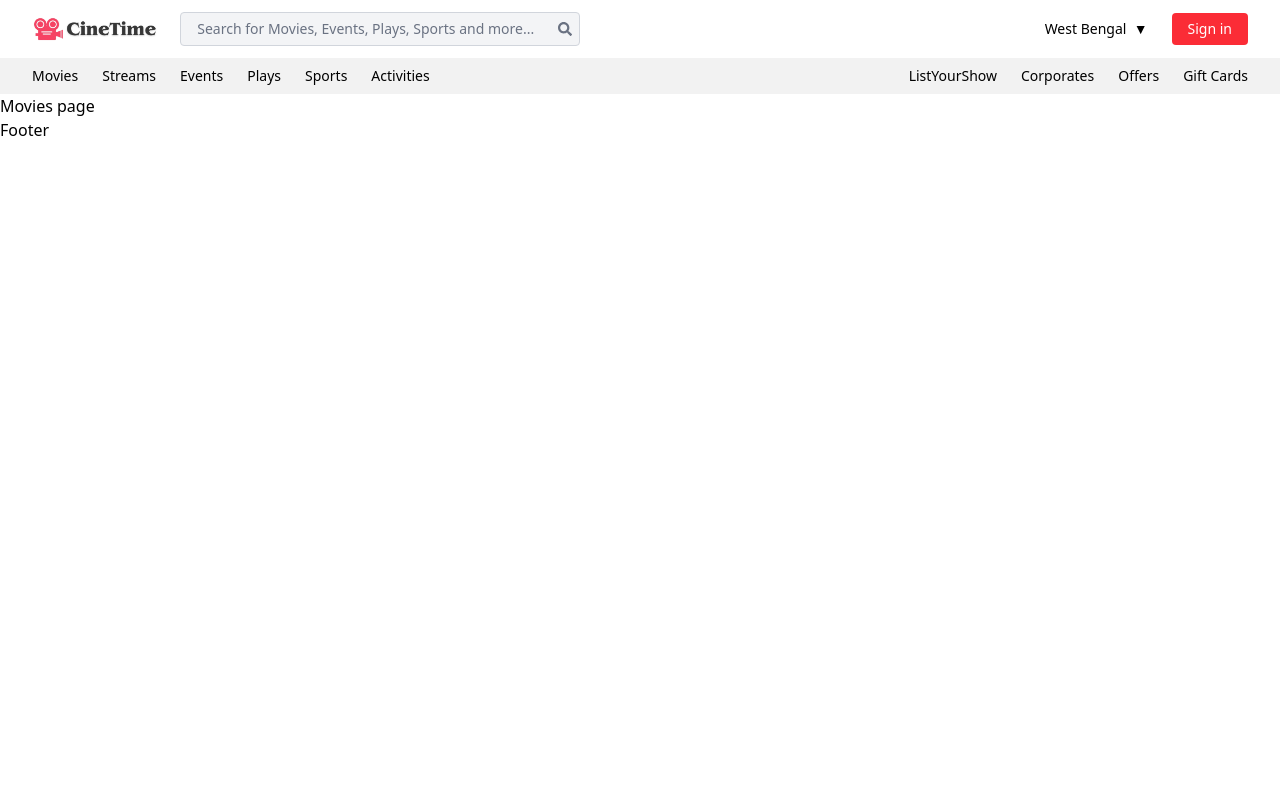
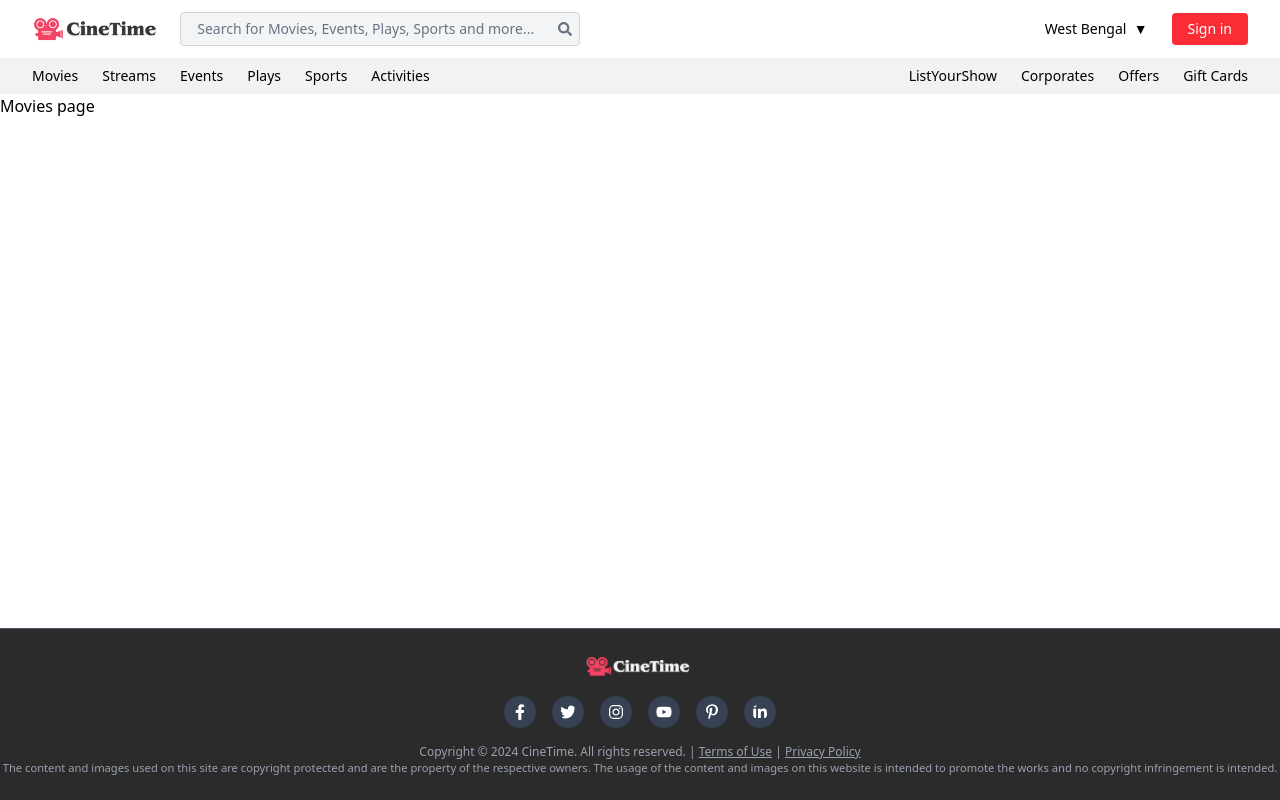
Before and after one commit to Anubhav-S04/CineTime-movie-booking-system, a React (Vite) app in the folder frontend/: page /movies in a window 1280 px wide. Built offline with nearby package versions, Linux system fonts and the light colour scheme.

Commit message:
footer built

```diff
--- a/frontend/src/App.jsx
+++ b/frontend/src/App.jsx
@@ -6,15 +6,17 @@ function App() {
   return (
     <>
       <div className="flex flex-col min-h-screen">
+        <Header />
         <main className="flex-grow">
-          <Header />
+
           <Routes>
             <Route path="/" element={<h1>Home page</h1>} />
             <Route path="/profile/:id" element={<h1>Profile page</h1>} />
             <Route path="/movies" element={<h1>Movies page</h1>} />
           </Routes>
-          <Footer />
+
         </main>
+        <Footer />
       </div>
     </>
   )
--- a/frontend/src/components/shared/Footer.jsx
+++ b/frontend/src/components/shared/Footer.jsx
@@ -1,8 +1,36 @@
 import React from 'react';
-
+import { FaFacebookF, FaInstagram, FaLinkedinIn, FaPinterestP, FaTwitter, FaYoutube } from 'react-icons/fa';
+import mainLogo from "../../assets/logo-icon-white.png";
 const Footer = () => {
     return (
-        <div>Footer</div>
+        <footer className='bg-[#2b2b2b] text-gray-400 text-sm'>
+            <div className='border-t border-gray-600 w-full' />
+            <div className='flex flex-col items-center py-6'>
+                {/* logo */}
+                <img src={mainLogo} alt="Main Logo" className='mb-4 w-28' />
+
+
+                {/* Social icons */}
+                <div className='flex space-x-4 mb-4'>
+                    <FaFacebookF className='w-8 h-8 p-2 rounded-full bg-gray-700 text-gray-400 text-white hover:text-gray-200 cursor-pointer' />
+                    <FaTwitter className='w-8 h-8 p-2 rounded-full bg-gray-700 text-gray-400 text-white hover:text-gray-200 cursor-pointer' />
+                    <FaInstagram className='w-8 h-8 p-2 rounded-full bg-gray-700 text-gray-400 text-white hover:text-gray-200 cursor-pointer' />
+                    <FaYoutube className='w-8 h-8 p-2 rounded-full bg-gray-700 text-gray-400 text-white hover:text-gray-200 cursor-pointer' />
+                    <FaPinterestP className='w-8 h-8 p-2 rounded-full bg-gray-700 text-gray-400 text-white hover:text-gray-200 cursor-pointer' />
+                    <FaLinkedinIn className='w-8 h-8 p-2 rounded-full bg-gray-700 text-gray-400 text-white hover:text-gray-200 cursor-pointer' />
+
+                </div>
+                    <p className='text-center text-xs px-4 max-w-4xl'>
+                        Copyright © 2024 CineTime. All rights reserved. | <span className='underline cursor-pointer'>Terms of Use</span> | <span className='underline cursor-pointer'>Privacy Policy</span>
+                        <br />
+                    </p>
+                    <small>
+                        The content and images used on this site are copyright protected and are the property of the respective owners. The usage of the content and images on this website is intended to promote the works and no copyright infringement is intended.
+                    </small>
+
+            </div>
+
+        </footer>
     )
 }
 export default Footer;
```
Also changed, not shown: frontend/src/assets/logo-icon-white.png (added).
